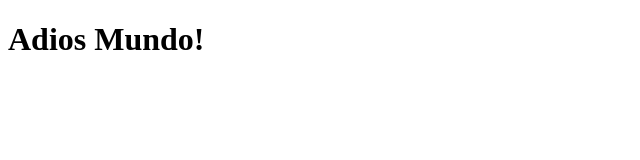
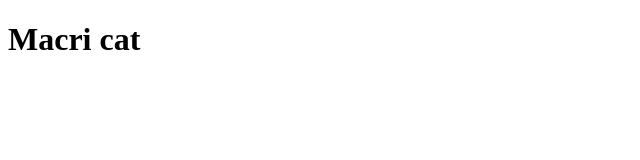
Before and after one commit to marcelocattani/ejercicioDH, a plain HTML site: page practica/index.html in a window 1280 px wide. Shown: the whole page, without its empty margins (0-640 px from the left). Drawn offline with Linux system fonts and the light colour scheme.

Commit message:
index editado

```diff
--- a/practica/index.html
+++ b/practica/index.html
@@ -2,11 +2,11 @@
 <html lang="en" dir="ltr">
   <head>
     <meta charset="utf-8">
-    <title></title>
+    <title>MARCELO PERONISTA</title>
   </head>
   <body>
     <header>
-      <h1>Adios Mundo!</h1>
+      <h1>Macri cat</h1>
     </header>
   </body>
 </html>
```
